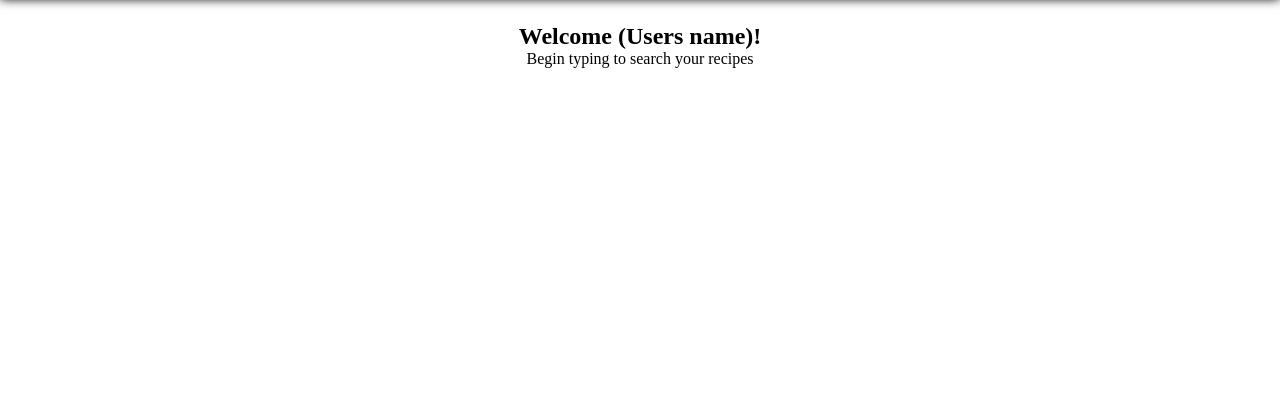
After one commit to MacauleyMorgan/CIMP3, a Flask app: page /account in a window 1280 px wide. The commit adds this page. Shown: the part 161-581 px from the top of the page. Run offline with Flask 3, Linux system fonts and the light colour scheme.

Commit message:
Added routing and content to account.html

```diff
--- a/app.py
+++ b/app.py
@@ -22,6 +22,11 @@ def contact():
 def admin():
     return render_template("admin.html")
 
+
+@app.route("/account")
+def account():
+    return render_template("account.html")
+
 if __name__ == "__main__":
     app.run(
         host = os.environ.get("IP", "0.0.0.0"),
--- /dev/null
+++ b/templates/account.html
@@ -0,0 +1,10 @@
+{% extends "base.html" %}
+
+{% block content %}
+    <h2>Welcome (Users name)!</h2>
+    <!-- Give permissions to delete recipes that are the users -->
+    <div class="user-search-panel">
+        <p>Begin typing to search your recipes</p>
+        <!-- Use a for loop to load in recipes into individual divs/li's then add buttons to delete/update to each li using javascript -->
+    </div>
+{% endblock %}
--- a/templates/base.html
+++ b/templates/base.html
@@ -15,6 +15,7 @@
                 <li><a href="{{ url_for('index') }}">Home</a></li>
                 <li><a href="{{ url_for('recipes') }}">Recipes</a></li>
                 <li><a href="{{ url_for('contact') }}">Contact</a></li>
+                <li><a href="{{ url_for('account') }}">Account</a></li>
                 <li><a href="{{ url_for('admin') }}">Admin</a></li>
             </ul>
             <button class="nav-button" id="nav-toggle-close">Close Menu</button>
```
